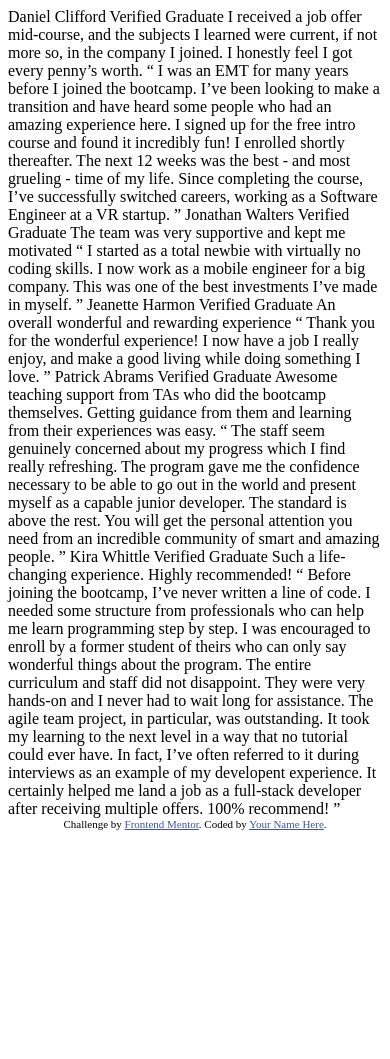
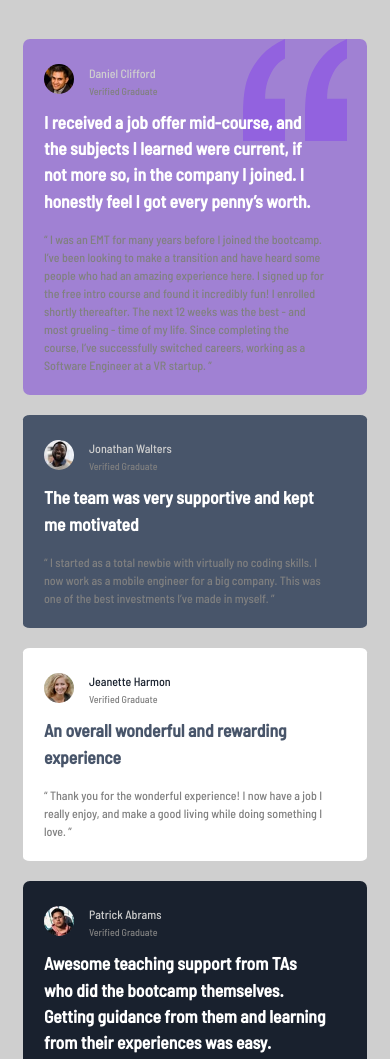
Before and after one commit to OluwatofunmiAjoke/testimonials-grid-section-main, a plain HTML site: page index.html in a window 390 px wide. Shown: the top 1059 px of the page. Before the commit the page ends 844 px from the top, so only its background shows below. Drawn offline with nearby package versions, Linux system fonts and the light colour scheme.

Commit message:
mobile first design done

```diff
--- a/index.html
+++ b/index.html
@@ -5,60 +5,108 @@
   <meta name="viewport" content="width=device-width, initial-scale=1.0"> <!-- displays site properly based on user's device -->
 
   <link rel="icon" type="image/png" sizes="32x32" href="./images/favicon-32x32.png">
+  <link rel="preconnect" href="https://fonts.googleapis.com">
+<link rel="preconnect" href="https://fonts.gstatic.com" crossorigin>
+<link href="https://fonts.googleapis.com/css2?family=Barlow+Semi+Condensed:ital,wght@0,500;1,500&display=swap" rel="stylesheet">
+  <link href="https://cdn.jsdelivr.net/npm/bootstrap@5.1.3/dist/css/bootstrap.min.css" rel="stylesheet" integrity="sha384-1BmE4kWBq78iYhFldvKuhfTAU6auU8tT94WrHftjDbrCEXSU1oBoqyl2QvZ6jIW3" crossorigin="anonymous">
+  <link rel="stylesheet" href="styles.css">
 
   <title>Frontend Mentor | [Challenge Name Here]</title>
 
-  <!-- Feel free to remove these styles or customise in your own stylesheet 👍 -->
-  <style>
-    .attribution { font-size: 11px; text-align: center; }
-    .attribution a { color: hsl(228, 45%, 44%); }
-  </style>
 </head>
 <body>
-  Daniel Clifford
-  Verified Graduate
+  <div class="background">
 
-  I received a job offer mid-course, and the subjects I learned were current, if not more so,
+    <div class="container  daniel">
+      <div class="stdinfo">
+        <img src="images\image-daniel.jpg" alt="Daniel">
+        <div class="textinfo">
+          <span class="stdname">Daniel Clifford</span>
+          <span class="desc">Verified Graduate</span>
+        </div>
+      </div>
+
+      <p class="bolded-testimonial">I received a job offer mid-course, and the subjects I learned were current, if not more so,
         in the company I joined. I honestly feel I got every penny’s worth.
+      </p>
 
+      <p class="reg-testimonial">
           “ I was an EMT for many years before I joined the bootcamp. I’ve been looking to make a
         transition and have heard some people who had an amazing experience here. I signed up
         for the free intro course and found it incredibly fun! I enrolled shortly thereafter.
         The next 12 weeks was the best - and most grueling - time of my life. Since completing
         the course, I’ve successfully switched careers, working as a Software Engineer at a VR startup. ”
+      </p>
+    </div>
 
-  Jonathan Walters
-  Verified Graduate
+    <div class="container jonathan">
+      <div class="stdinfo">
+        <img src="images\image-jonathan.jpg" alt="Jonathan">
+          <div class="textinfo">
+            <span class="stdname">Jonathan Walters</span>
+            <span class="desc">Verified Graduate</span>
+          </div>
+        </div>
 
-  The team was very supportive and kept me motivated
 
+      <p class="bolded-testimonial">The team was very supportive and kept me motivated</p>
+
+      <p class="reg-testimonial">
         “ I started as a total newbie with virtually no coding skills. I now work as a mobile engineer
       for a big company. This was one of the best investments I’ve made in myself. ”
+      </p>
+    </div>
 
-  Jeanette Harmon
-  Verified Graduate
+    <div class="container jeanette">
+      <div class="stdinfo">
+        <img src="images\image-jeanette.jpg" alt="Jeanette">
+        <div class="textinfo">
+          <span class="stdname">Jeanette Harmon</span>
+          <span class="desc">Verified Graduate</span>
+        </div>
+      </div>
 
-  An overall wonderful and rewarding experience
+      <p class="bolded-testimonial">An overall wonderful and rewarding experience</p>
 
+      <p class="reg-testimonial">
         “ Thank you for the wonderful experience! I now have a job I really enjoy, and make a good living
         while doing something I love. ”
+      </p>
+    </div>
 
-  Patrick Abrams
-  Verified Graduate
+    <div class="container patrick">
+      <div class="stdinfo">
+        <img src="images\image-patrick.jpg" alt="Patrick">
+        <div class="textinfo">
+          <span class="stdname"> Patrick Abrams</span>
+          <span class="desc">Verified Graduate</span>
+        </div>
+      </div>
 
-  Awesome teaching support from TAs who did the bootcamp themselves. Getting guidance from them and
+      <p class="bolded-testimonial">Awesome teaching support from TAs who did the bootcamp themselves. Getting guidance from them and
         learning from their experiences was easy.
+      </p>
 
+      <p class="reg-testimonial">
           “ The staff seem genuinely concerned about my progress which I find really refreshing. The program
       gave me the confidence necessary to be able to go out in the world and present myself as a capable
       junior developer. The standard is above the rest. You will get the personal attention you need from
       an incredible community of smart and amazing people. ”
+      </p>
+    </div>
 
-  Kira Whittle
-  Verified Graduate
+    <div class="container kira">
+      <div class="stdinfo">
+        <img src="images\image-kira.jpg" alt="Kira">
+        <div class="textinfo">
+          <span class="stdname"> Kira Whittle</span>
+          <span class="desc">Verified Graduate</span>
+        </div>
+      </div>
 
-  Such a life-changing experience. Highly recommended!
+      <p class="bolded-testimonial">Such a life-changing experience. Highly recommended!</p>
 
+      <p class="reg-testimonial">
         “ Before joining the bootcamp, I’ve never written a line of code. I needed some structure from
         professionals who can help me learn programming step by step. I was encouraged to enroll by a former
         student of theirs who can only say wonderful things about the program. The entire curriculum and staff
@@ -67,10 +115,14 @@
         could ever have. In fact, I’ve often referred to it during interviews as an example of my developent
         experience. It certainly helped me land a job as a full-stack developer after receiving multiple offers.
         100% recommend! ”
+      </p>
+    </div>
 
-  <div class="attribution">
+    <!-- <div class="attribution">
       Challenge by <a href="https://www.frontendmentor.io?ref=challenge" target="_blank">Frontend Mentor</a>.
       Coded by <a href="#">Your Name Here</a>.
+    </div> -->
   </div>
+  <script src="https://cdn.jsdelivr.net/npm/bootstrap@5.1.3/dist/js/bootstrap.bundle.min.js" integrity="sha384-ka7Sk0Gln4gmtz2MlQnikT1wXgYsOg+OMhuP+IlRH9sENBO0LRn5q+8nbTov4+1p" crossorigin="anonymous"></script>
 </body>
 </html>
--- /dev/null
+++ b/styles.css
@@ -0,0 +1,117 @@
+*{
+    font-family: 'Barlow Semi Condensed', sans-serif;
+    box-sizing: border-box;
+}
+body{
+    background-color: hsl(0, 0%, 81%);
+}
+
+.background{
+    background-image: url("images/bg-pattern-quotation.svg");
+    background-repeat: no-repeat;
+    background-position: top  right 8%;
+    margin: 10% 6% ;
+}
+
+.container{
+    border: 2px;
+    border-radius: 2%;
+    margin-bottom: 20px;
+    padding: 6%;
+}
+
+.container .stdinfo{
+    display: flex;
+    align-items: center;
+
+}
+
+.container  .stdinfo img{
+    border-radius: 50%;
+    width: auto ;
+    height:30px;
+
+}
+
+.container .stdinfo .textinfo{
+    display: inline;
+    padding-left: 15px;
+
+}
+
+.container .stdinfo .textinfo .stdname{
+    font-size: 12px;
+    color: hsl(0, 0%, 81%);
+
+}
+
+.container .stdinfo .textinfo .desc{
+    font-size: 10px;
+    display: block;
+    color:hsl(0, 0%, 50%);
+}
+
+.container .reg-testimonial{
+    margin-bottom: 0;
+}
+
+.container .bolded-testimonial{
+    padding-top: 10px;
+    padding-right: 20px;
+    font-size: 1.1em;
+    font-weight: 600;
+}
+
+.container .reg-testimonial{
+    font-size: 12px;
+    color:hsl(0, 0%, 50%);
+    padding-right: 20px;
+
+}
+
+.container.daniel {
+    background-color: rgba(136, 88, 214, 0.651);
+}
+
+.container.daniel .bolded-testimonial{
+    color: white;
+}
+
+.container.jonathan{
+    background-color: hsl(217, 19%, 35%);
+}
+
+.container.jonathan .bolded-testimonial{
+    color: white;
+}
+
+.container.jeanette{
+    background-color: hsl(0, 0%, 100%);
+}
+
+.container.jeanette .bolded-testimonial{
+    color: hsl(217, 19%, 35%);
+}
+
+.container.jeanette .stdinfo .textinfo .stdname{
+    color: hsl(219, 29%, 14%);
+}
+
+.container.patrick{
+    background-color: hsl(219, 29%, 14%);
+}
+
+.container.patrick .bolded-testimonial{
+    color: white;
+}
+.container.kira{
+    background-color: white;
+}
+
+.container.kira .bolded-testimonial{
+    color: hsl(219, 29%, 14%);
+}
+
+.container.kira .stdinfo .textinfo .stdname{
+    color: hsl(219, 29%, 14%);
+}
```
Lines whose indentation alone changed are shown as unchanged.
